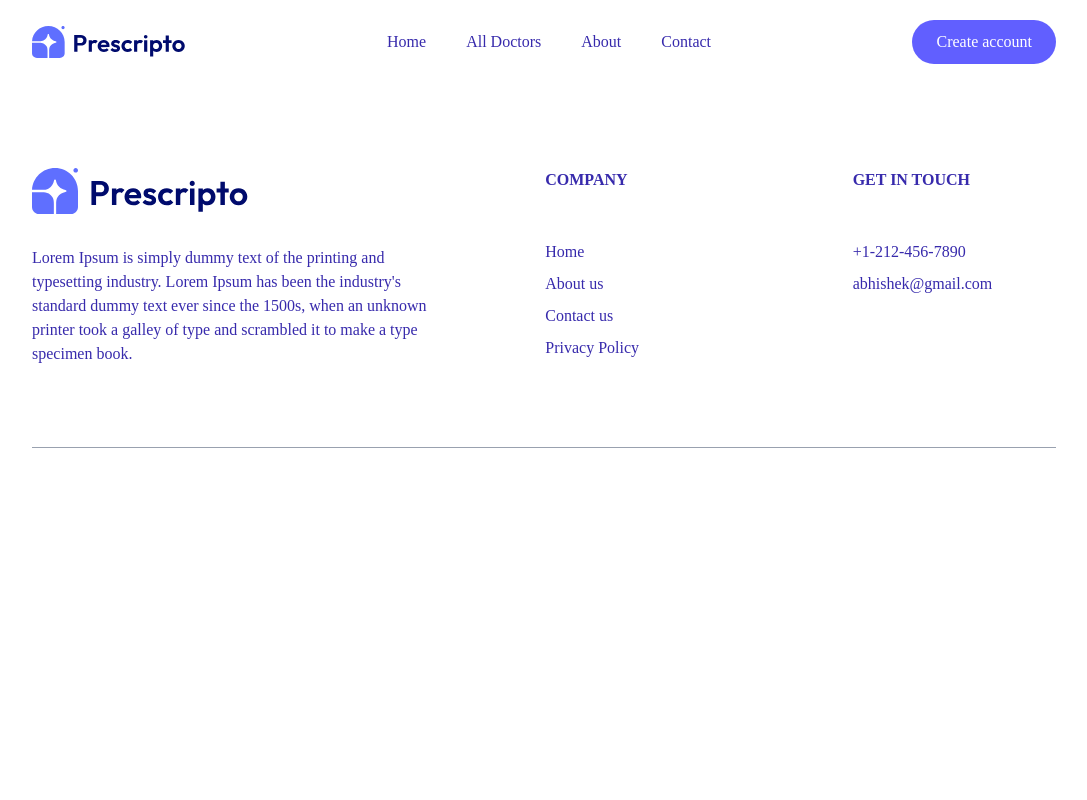
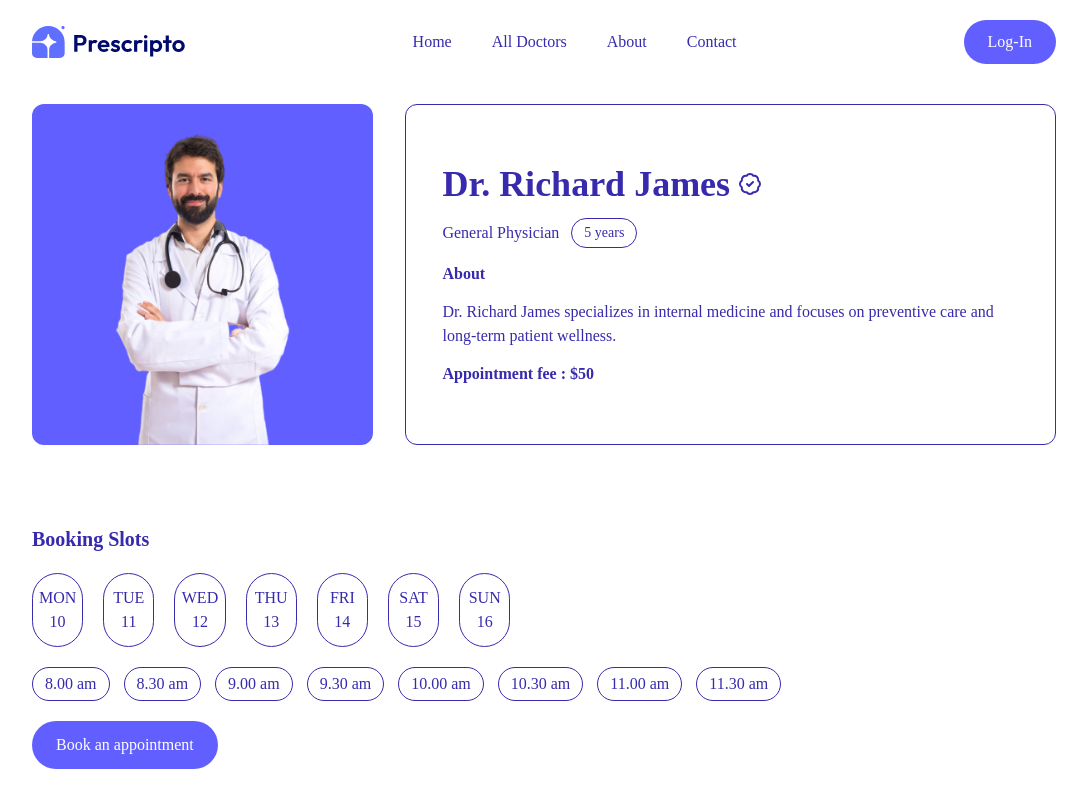
Before and after one commit to abhishekrathour27/Doctor-Appointment, a React (Vite) app: page /appointment/1 in a window 1280 px wide. Shown: the top 800 px of the page, without its empty margins (96-1183 px from the left). Built offline with nearby package versions, Linux system fonts and the light colour scheme; a web font is replaced by a local one.

Commit message:
login or sign-up page and appointment page fix

```diff
--- a/src/App.jsx
+++ b/src/App.jsx
@@ -9,22 +9,25 @@ import Appointment from './pages/Appointment'
 import DoctorInfo from './pages/DoctorInfo'
 import Login from './pages/Login&SignUp/Login'
 import SignUp from './pages/Login&SignUp/SignUp'
+import Profile from './pages/Profile'
+import MyAppointment from './pages/MyAppointment'
 
 function App() {
-  const [count, setCount] = useState(0)
 
   return (
     <div className='text-indigo-800 flex flex-col items-center'>
       <Routes>
-        <Route path='/' element={<Home/>} />
-        <Route path='/about' element={<About/>} />
-        <Route path='/docter' element={<Doctors/>} />
-        <Route path='/docter/doctorInfo/:id' element={<DoctorInfo/>} />
-        <Route path='/docter/:id' element={<Doctors/>} />
-        <Route path='/contact' element={<Contact/>} />
-        <Route path='/appointment' element={<Appointment/>} />
-        <Route path='/login' element={<Login/>} />
-        <Route path='/sign-up' element={<SignUp/>} />
+        <Route path='/' element={<Home />} />
+        <Route path='/about' element={<About />} />
+        <Route path='/docter' element={<Doctors />} />
+        <Route path='/docter/doctorInfo/:id' element={<DoctorInfo />} />
+        <Route path='/docter/:id' element={<Doctors />} />
+        <Route path='/contact' element={<Contact />} />
+        <Route path='/appointment/:id' element={<Appointment />} />
+        <Route path='/login' element={<Login />} />
+        <Route path='/sign-up' element={<SignUp />} />
+        <Route path='/profile' element={<Profile />} />
+        <Route path='/myAppointment' element={<MyAppointment />} />
 
       </Routes>
     </div>
--- a/src/components/DoctorComp.jsx
+++ b/src/components/DoctorComp.jsx
@@ -20,7 +20,7 @@ export default function DocterComp({ doctorsData=[] , lastIndex=4 ,}) {
                             className="bg-violet-200 rounded-t-xl"
                         />
                         <div className="pl-1.5 py-4">
-                            <p className={`flex ${doc.status === 'Available' ? 'bg-green-600/20 text-green-500 px-2 py-0.5 rounded-full w-fit' : ' px-2 py-0.5 rounded-full w-fit bg-rose-600/20 text-rose-500 '} items-center`}>
+                            <p className={`flex ${doc.status === 'Available' ? 'bg-green-400/20 text-green-700 px-2 py-0.5 rounded-full w-fit' : ' px-2 py-0.5 rounded-full w-fit bg-rose-400/20 text-rose-600 '} items-center`}>
                                 {/* <DotIcon /> */}
                                 {doc.status}
                             </p>
--- a/src/components/Header.jsx
+++ b/src/components/Header.jsx
@@ -14,8 +14,7 @@ export default function Header() {
                     <p>Simply browse through our extensive list of trusted doctors,
                         schedule your appointment hassle-free.</p>
                 </div>
-                <button className='bg-violet-100 text-indigo-500 py-2.5 px-6 rounded-4xl w-fit cursor-pointer'
-                onClick={()=>navigate('/appointment')}>Book appointment</button>
+
             </div>
             {/* Right side */}
             <div className='mt-20'>
--- a/src/components/Navbar.jsx
+++ b/src/components/Navbar.jsx
@@ -1,11 +1,15 @@
+import { UserCircle2 } from 'lucide-react';
 import React from 'react'
 import { useNavigate } from 'react-router'
 
 export default function Navbar() {
 
     const navigate = useNavigate();
-    const localStorageData = JSON.parse(localStorage.getItem('user-detail'));
+    const localStorageData = JSON.parse(localStorage.getItem('login-detail'))
 
+
+    const name = localStorageData?.userName;
+    const firstLetter = name?.charAt(0).toUpperCase();
 
     return (
         <nav className='flex justify-center'>
@@ -25,8 +29,17 @@ export default function Navbar() {
                         <span className="absolute left-0 bottom-0 w-full h-0.5 bg-indigo-500 scale-x-0 transition-transform duration-300 group-hover:scale-x-100"></span>
                     </li>
                 </ul>
-                <button onClick={() => navigate('/sign-up')}
-                    className={`${localStorageData ? 'hidden' : 'bg-indigo-500 text-white py-2.5 px-6 rounded-4xl h-fit w-fit hover:bg-indigo-600 cursor-pointer'}`}>Create account</button>
+                {localStorageData ? (
+                    <button onClick={() => navigate('/profile')}
+                        className='bg-indigo-200 text-2xl w-10 h-10  flex items-center justify-center rounded-full cursor-pointer'>{firstLetter}</button>
+                ) : (
+                    <button
+                        onClick={() => navigate('/login')}
+                        className="bg-indigo-500 text-white py-2.5 px-6 rounded-4xl h-fit w-fit hover:bg-indigo-600 cursor-pointer"
+                    >
+                        Log-In
+                    </button>
+                )}
             </div>
         </nav>
     )
--- a/src/pages/Appointment.jsx
+++ b/src/pages/Appointment.jsx
@@ -4,31 +4,47 @@ import { days } from '../components/data/appointDateData'
 import { times } from '../components/data/appointDateData'
 // import { doctorsData } from '../components/data/doctorData'
 import DocterComp from '../components/DoctorComp'
+import { doctorsData } from '../components/data/doctorData'
+import { useParams } from 'react-router'
 
 
 export default function Appointment() {
 
+    const params = useParams();
+    const info = params.id;
+
+
+    const filterData = doctorsData.find((d) => Number(d.id) === Number(info))
+
+    const [booking, setBooking] = useState([])
+
     const [day, setDay] = useState([]);
     const [time, setTime] = useState([]);
 
+
+        const bookData = {
+            days: day,
+            times: time
+        }
+
+    // console.log(booking)
 
 
     return (
         <div className='flex flex-col items-center justify-center gap-10'>
             <div className='flex gap-8 w-[80vw] h-fit'>
                 <div className='bg-indigo-500 w-fit rounded-xl'>
-                    <img src="/doc1.png" alt="" />
+                    <img src={filterData.image} alt={filterData.image} />
                 </div>
                 <div className='border w-[60vw] flex flex-col justify-center px-9 rounded-xl gap-3.5'>
-                    <h1 className='flex gap-2 items-center text-4xl font-semibold' >Dr. Richard James <VerifiedIcon /> </h1>
+                    <h1 className='flex gap-2 items-center text-4xl font-semibold' >{filterData.name} <VerifiedIcon /> </h1>
                     <div className='flex gap-3 items-center'>
-                        <p>MBBS - General Physician</p>
-                        <button className='border py-1 px-3 text-sm rounded-4xl'>2 Years</button>
+                        <p>{filterData.specialty}</p>
+                        <button className='border py-1 px-3 text-sm rounded-4xl'>{filterData.experience} years</button>
                     </div>
                     <p className='font-semibold'>About</p>
-                    <p>Dr. Davis has a strong commitment to delivering comprehensive medical care, focusing on preventive medicine, early diagnosis, and effective treatment strategies. Dr. Davis has a strong commitment to delivering comprehensive medical care, focusing on preventive medicine, early diagnosis, and effective
-                        treatment strategies.</p>
-                    <p className='font-semibold'>Appointment fee : $50</p>
+                    <p>{filterData.about}</p>
+                    <p className='font-semibold'>Appointment fee : ${filterData.fee}</p>
                 </div>
             </div>
 
@@ -57,17 +73,18 @@ export default function Appointment() {
                         ))}
                     </div>
                 </div>
-                <button className='bg-indigo-500 text-white py-3 px-6 rounded-4xl h-fit w-fit hover:bg-indigo-600 cursor-pointer'>Book an appointment</button>
+                <button onClick={()=> setBooking(bookData)}
+                    className='bg-indigo-500 text-white py-3 px-6 rounded-4xl h-fit w-fit hover:bg-indigo-600 cursor-pointer'>Book an appointment</button>
             </div>
 
             {/* Doctor sec */}
 
-            <div className='space-y-4'>
+            {/* <div className='space-y-4'>
                 <h1 className='text-3xl font-semibold'>Related Doctors</h1>
                 <p>Simply browse through our extensive list of trusted doctors.</p>
                 <DocterComp />
 
-            </div>
+            </div> */}
 
         </div>
     )
--- a/src/pages/DoctorInfo.jsx
+++ b/src/pages/DoctorInfo.jsx
@@ -1,15 +1,16 @@
 import { VerifiedIcon } from 'lucide-react'
 import React from 'react'
-import { useParams } from 'react-router'
+import { useNavigate, useParams } from 'react-router'
 import { doctorsData } from '../components/data/doctorData';
 
 export default function DoctorInfo() {
 
-  const params = useParams();
-  const info = params.id;
+    const navigate = useNavigate();
+    const params = useParams();
+    const info = params.id;
 
-  const filterData = doctorsData.find((d)=> Number(d.id) === Number(info))
-  console.log(filterData)
+    const filterData = doctorsData.find((d) => Number(d.id) === Number(info))
+    //   console.log(filterData)
 
 
 
@@ -28,6 +29,8 @@ export default function DoctorInfo() {
                     <p className='font-semibold'>About</p>
                     <p>{filterData.about}</p>
                     <p className='font-semibold'>Appointment fee : ${filterData.fee}</p>
+                    <button className='bg-indigo-500 hover:bg-indigo-600 text-white py-2.5 px-6 rounded-4xl w-fit cursor-pointer'
+                        onClick={() => navigate(`/appointment/${info}`)}>Book appointment</button>
                 </div>
             </div>
         </div>
--- a/src/pages/Home.jsx
+++ b/src/pages/Home.jsx
@@ -11,6 +11,9 @@ export default function Home() {
       <Speciality/>
       <DocterSec/>
       <CreateAccount/>
+
+        {/* <div className='h-10 w-10 border-l-4 border-t-4 border-indigo-800 rounded-full animate-pulse'>
+      </div> */}
     </div>
   )
 }
--- a/src/pages/MyAppointment.jsx
+++ b/src/pages/MyAppointment.jsx
@@ -0,0 +1,21 @@
+import React from 'react'
+
+export default function MyAppointment() {
+    return (
+        <div className='w-[80vw]'>
+            <p>My Appointment</p>
+            <div className='flex gap-10'>
+                <div className='w-40 h-fit bg-violet-200 rounded-xl'>
+                    <img src="/doc1.png" alt="" />
+                </div>
+                <div className='space-y-4'>
+                    <div>
+                        <h1 className='font-semibold text-xl'>Dr Richard James</h1>
+                        <p>General physician</p>
+                    </div>
+                    <span className='font-semibold'>Date & Time :  </span> <span> 25 july , 2024 | 8:30 AM</span>
+                </div>
+            </div>
+        </div>
+    )
+}
--- a/src/pages/Profile.jsx
+++ b/src/pages/Profile.jsx
@@ -0,0 +1,37 @@
+import { LogOutIcon } from 'lucide-react'
+import React from 'react'
+import { useNavigate } from 'react-router';
+
+export default function Profile() {
+    const navigate = useNavigate();
+
+    const localStorageData = JSON.parse(localStorage.getItem('login-detail')) || [];
+
+    const logOut = () => {
+        localStorage.removeItem('login-detail');
+        navigate('/')
+    }
+
+
+
+    // console.log(data)
+
+    return (
+        <div className='w-[80vw] space-y-10 '>
+            <div className=' border-b border-indigo-300 w-[30vw] space-y-2'>
+                <img src="user.webp" alt="" className='w-40' />
+                <div className='flex items-center gap-10'>
+                    <h3 className='text-2xl font-semibold'>{localStorageData.userName} </h3>
+                    <LogOutIcon onClick={logOut}
+                        className='cursor-pointer' />
+                </div>
+                <hr />
+            </div>
+            <div className='space-y-3'>
+                <p className='border-b border-indigo-300 w-fit'>CONTACT INFORMATION</p>
+                <p>EMAIL ID : {localStorageData.userMail}</p>
+                <p>Phone no. : +1 009 8272 9327</p>
+            </div>
+        </div>
+    )
+}
```
Also changed, not shown: src/pages/Login&SignUp/Login.jsx (+12 -4 lines), src/pages/Login&SignUp/SignUp.jsx (+9 -3 lines), public/user.webp (added).
